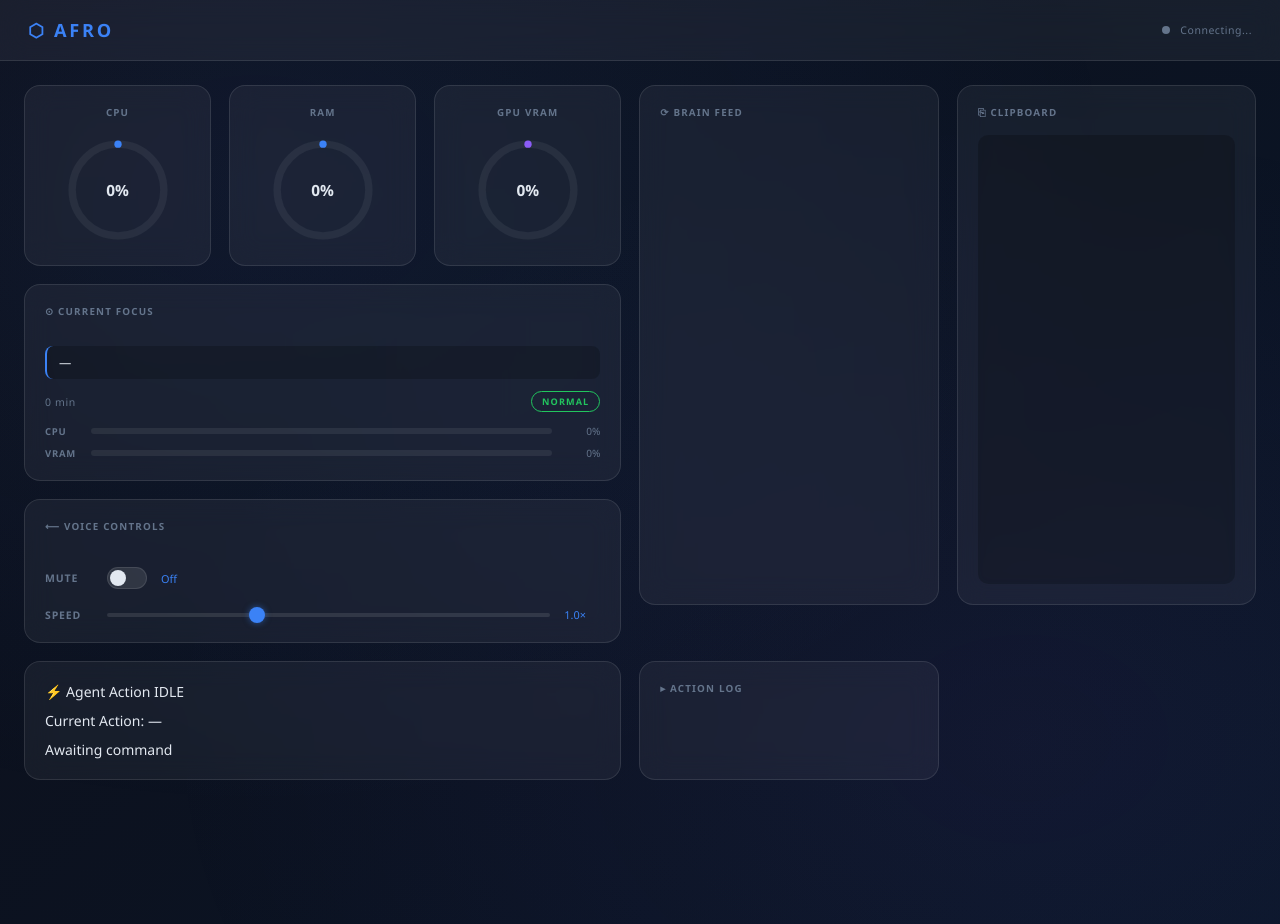
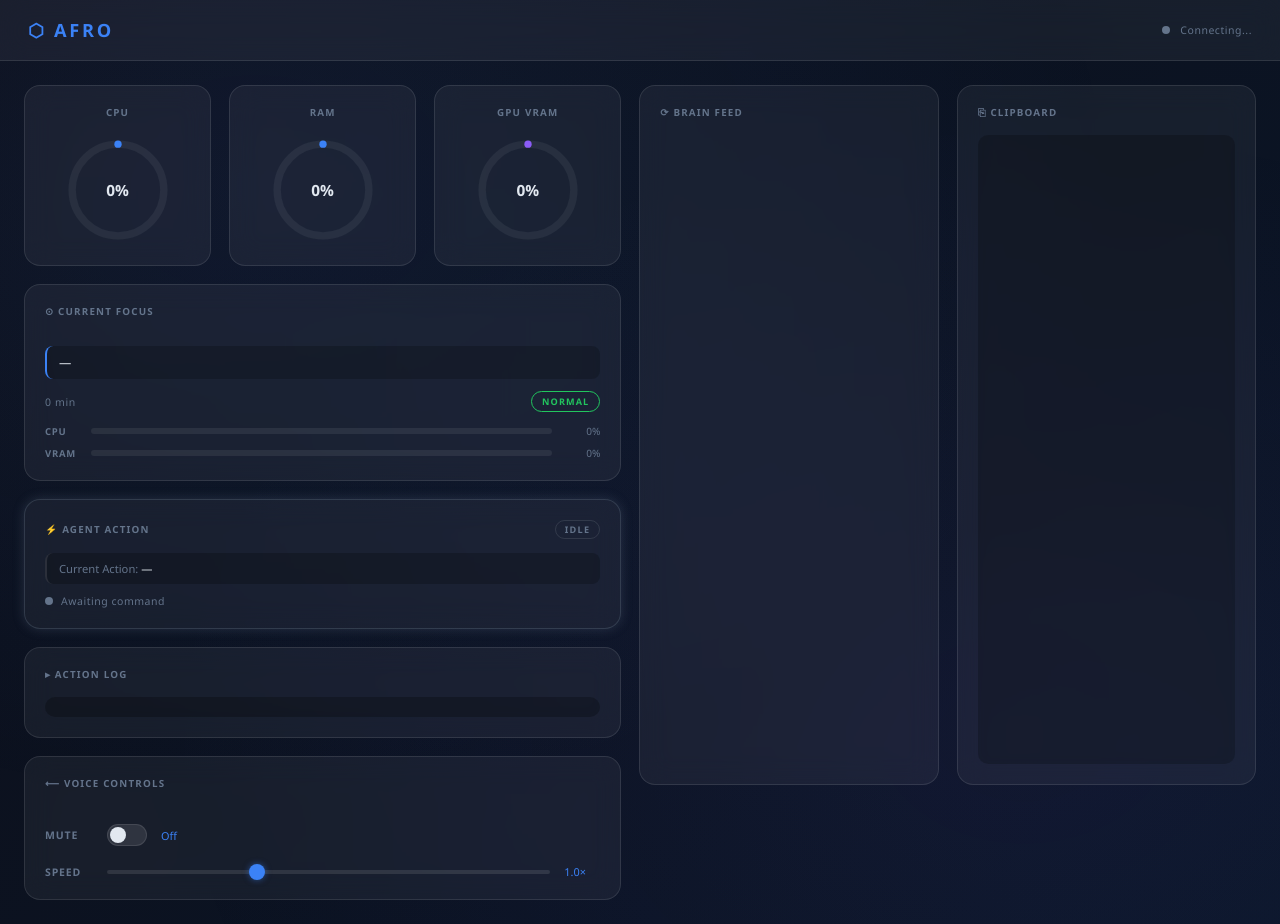
Before and after one commit to haricodes2970/Afro-Ai, a Flask app: page / in a window 1280 px wide. Run offline with Flask 3, Linux system fonts and the light colour scheme; some libraries are stand-ins or nearby versions.

Commit message:
feat(ui): add Aura animation system and action log styles to dashboard
Co-Authored-By: Claude Sonnet 4.6 <noreply@anthropic.com>

```diff
--- a/static/style.css
+++ b/static/style.css
@@ -157,10 +157,10 @@ circle.fill.gpu { stroke: var(--accent-gpu); }
 /* ── Brain Feed ──────────────────────────────────────── */
 .feed-card {
   grid-column: 4;
-  grid-row: 1 / 4;
+  grid-row: 1 / 6;
   display: flex;
   flex-direction: column;
-  max-height: 520px;
+  max-height: 700px;
 }
 
 .feed-card ul {
@@ -189,10 +189,10 @@ circle.fill.gpu { stroke: var(--accent-gpu); }
 /* ── Clipboard Preview ───────────────────────────────── */
 .clip-card {
   grid-column: 5;
-  grid-row: 1 / 4;
+  grid-row: 1 / 6;
   display: flex;
   flex-direction: column;
-  max-height: 520px;
+  max-height: 700px;
 }
 
 .clip-card pre {
@@ -211,43 +211,105 @@ circle.fill.gpu { stroke: var(--accent-gpu); }
   scrollbar-color: var(--glass-border) transparent;
 }
 
-/* ── Agent Action Indicator ──────────────────────────── */
+/* ── Aura Keyframes ──────────────────────────────────── */
+@keyframes aura-idle {
+  0%, 100% {
+    box-shadow: 0 0 4px rgba(100,116,139,0.15);
+    border-color: var(--glass-border);
+  }
+  50% {
+    box-shadow: 0 0 14px rgba(100,116,139,0.35);
+    border-color: rgba(100,116,139,0.35);
+  }
+}
+
+@keyframes aura-running {
+  0%, 100% {
+    box-shadow: 0 0 8px rgba(57,255,20,0.4), 0 0 20px rgba(57,255,20,0.15);
+    border-color: rgba(57,255,20,0.6);
+    transform: scale(1);
+  }
+  50% {
+    box-shadow: 0 0 24px rgba(57,255,20,0.8), 0 0 48px rgba(57,255,20,0.35);
+    border-color: #39FF14;
+    transform: scale(1.008);
+  }
+}
+
+@keyframes aura-failed {
+  0%, 100% { opacity: 1;   border-color: rgba(239,68,68,0.8);  box-shadow: 0 0 10px rgba(239,68,68,0.5); }
+  25%       { opacity: 0.7; border-color: rgba(239,68,68,0.3);  box-shadow: none; }
+  75%       { opacity: 0.85;border-color: #ef4444;              box-shadow: 0 0 20px rgba(239,68,68,0.7); }
+}
+
+@keyframes dot-pulse {
+  0%, 100% { opacity: 1;   transform: scale(1); }
+  50%      { opacity: 0.4; transform: scale(0.75); }
+}
+
+/* ── Aura Action Card ────────────────────────────────── */
 .action-card {
   grid-column: 1 / 4;
   display: flex;
   flex-direction: column;
   gap: 10px;
+  will-change: transform, opacity;
   transition: border-color 0.3s ease, box-shadow 0.3s ease;
 }
 
-.action-status-row {
+.state-idle {
+  animation: aura-idle 5s ease-in-out infinite;
+}
+
+.state-running {
+  animation: aura-running 1.4s ease-in-out infinite;
+}
+
+.state-failed {
+  animation: aura-failed 0.6s ease-in-out infinite;
+}
+
+.aura-header {
   display: flex;
   align-items: center;
-  gap: 10px;
+  justify-content: space-between;
+  margin-bottom: 4px;
 }
 
-.action-status-dot {
-  width: 10px;
-  height: 10px;
-  border-radius: 50%;
-  background: var(--text-dim);
-  flex-shrink: 0;
-  transition: background 0.3s ease;
+.aura-label {
+  font-size: 0.7rem;
+  font-weight: 600;
+  letter-spacing: 0.12em;
+  text-transform: uppercase;
+  color: var(--text-dim);
 }
 
-.action-status-label {
-  font-size: 0.72rem;
+.aura-state-badge {
+  font-size: 0.65rem;
   font-weight: 700;
   letter-spacing: 0.14em;
+  padding: 2px 9px;
+  border-radius: 20px;
+  border: 1px solid var(--glass-border);
   color: var(--text-dim);
-  transition: color 0.3s ease;
+  transition: color 0.3s ease, border-color 0.3s ease;
 }
 
-.action-text {
-  font-size: 0.82rem;
-  color: var(--text);
+.state-running .aura-state-badge {
+  color: #39FF14;
+  border-color: #39FF14;
+}
+
+.state-failed .aura-state-badge {
+  color: #ef4444;
+  border-color: #ef4444;
+}
+
+.aura-action-text {
+  font-size: 0.8rem;
+  color: var(--text-dim);
   padding: 8px 12px;
-  background: rgba(0,0,0,0.2);
+  background: rgba(0,0,0,0.22);
   border-radius: 8px;
   border-left: 2px solid var(--glass-border);
   white-space: nowrap;
@@ -256,40 +318,91 @@ circle.fill.gpu { stroke: var(--accent-gpu); }
   transition: border-color 0.3s ease;
 }
 
-/* Status variants */
-.exec-idle    .action-status-dot  { background: var(--text-dim); }
-.exec-idle    .action-status-label{ color: var(--text-dim); }
-
-.exec-running .action-status-dot  { background: #39FF14; }
-.exec-running .action-status-label{ color: #39FF14; }
-.exec-running .action-text        { border-color: #39FF14; }
-.exec-running {
-  border-color: rgba(57,255,20,0.4) !important;
-  box-shadow: 0 0 20px rgba(57,255,20,0.12) !important;
+.aura-action-text span {
+  color: var(--text);
+  font-weight: 500;
 }
 
-.exec-success .action-status-dot  { background: #22c55e; }
-.exec-success .action-status-label{ color: #22c55e; }
-.exec-success .action-text        { border-color: #22c55e; }
+.state-running .aura-action-text { border-color: #39FF14; }
+.state-failed  .aura-action-text { border-color: #ef4444; }
 
-.exec-failed  .action-status-dot  { background: #ef4444; }
-.exec-failed  .action-status-label{ color: #ef4444; }
-.exec-failed  .action-text        { border-color: #ef4444; }
-
-/* Neon pulse animation — fires when RUNNING */
-@keyframes neon-pulse {
-  0%   { box-shadow: 0 0 6px rgba(57,255,20,0.3); }
-  50%  { box-shadow: 0 0 22px rgba(57,255,20,0.7), 0 0 40px rgba(57,255,20,0.3); }
-  100% { box-shadow: 0 0 6px rgba(57,255,20,0.3); }
+.aura-dot-row {
+  display: flex;
+  align-items: center;
+  gap: 8px;
 }
 
-.action-status-dot.pulse {
-  animation: neon-pulse 1.2s ease-in-out infinite;
+.aura-dot {
+  width: 8px;
+  height: 8px;
+  border-radius: 50%;
+  background: var(--text-dim);
+  flex-shrink: 0;
+  will-change: opacity, transform;
+  transition: background 0.3s ease;
 }
+
+.state-running .aura-dot {
+  background: #39FF14;
+  box-shadow: 0 0 6px #39FF14;
+}
+
+.state-failed .aura-dot {
+  background: #ef4444;
+  box-shadow: 0 0 6px #ef4444;
+}
+
+.aura-dot-pulse {
+  animation: dot-pulse 0.9s ease-in-out infinite;
+}
+
+.aura-dot-label {
+  font-size: 0.75rem;
+  color: var(--text-dim);
+  letter-spacing: 0.05em;
+  transition: color 0.3s ease;
+}
+
+.state-running .aura-dot-label { color: #39FF14; }
+.state-failed  .aura-dot-label { color: #ef4444; }
+
+/* ── Action Log ──────────────────────────────────────── */
+.action-log-card {
+  grid-column: 1 / 4;
+  max-height: 200px;
+  display: flex;
+  flex-direction: column;
+}
+
+#action-log {
+  flex: 1;
+  overflow-y: auto;
+  font-family: 'Cascadia Code', 'Fira Code', 'Consolas', monospace;
+  font-size: 0.72rem;
+  line-height: 1.6;
+  background: rgba(0,0,0,0.25);
+  border-radius: 10px;
+  padding: 10px 12px;
+  scrollbar-width: thin;
+  scrollbar-color: var(--glass-border) transparent;
+}
+
+.log-line {
+  color: var(--text-dim);
+  padding: 1px 0;
+  white-space: pre-wrap;
+  word-break: break-all;
+}
+
+.log-run   { color: #39FF14; }
+.log-ok    { color: #22c55e; }
+.log-error { color: #ef4444; }
+.log-info  { color: var(--accent-ok); }
 
 /* ── Focus Tracker ───────────────────────────────────── */
 .focus-card {
   grid-column: 1 / 4;
+  grid-row: 2;
   display: flex;
   flex-direction: column;
   gap: 12px;
@@ -380,7 +493,7 @@ circle.fill.gpu { stroke: var(--accent-gpu); }
 /* ── Voice Controls ──────────────────────────────────── */
 .voice-card {
   grid-column: 1 / 4;
-  grid-row: 3;
+  grid-row: 5;
   display: flex;
   flex-direction: column;
   gap: 18px;
@@ -495,6 +608,10 @@ circle.fill.gpu { stroke: var(--accent-gpu); }
     grid-row: auto;
     max-height: 320px;
   }
+  .focus-card, .action-card, .action-log-card, .voice-card {
+    grid-column: auto;
+    grid-row: auto;
+  }
 }
 
 @media (max-width: 640px) {
```
